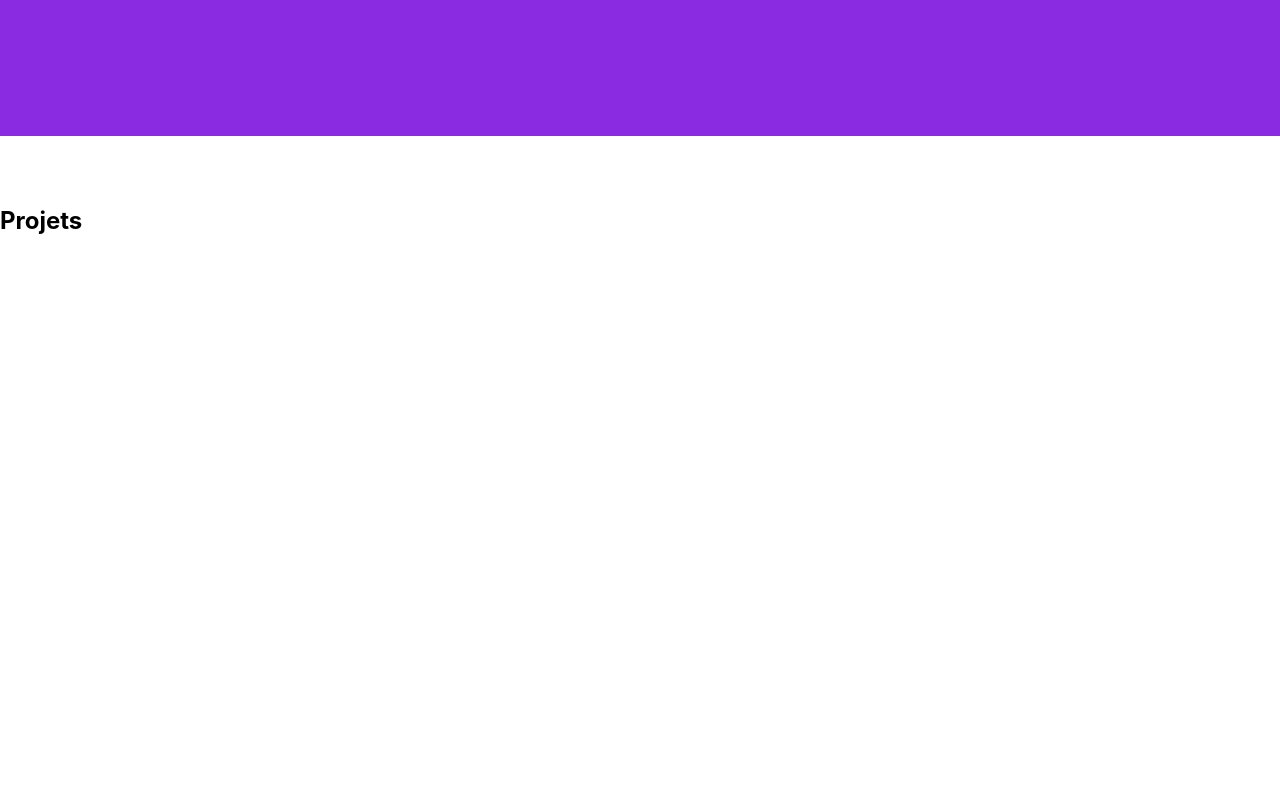
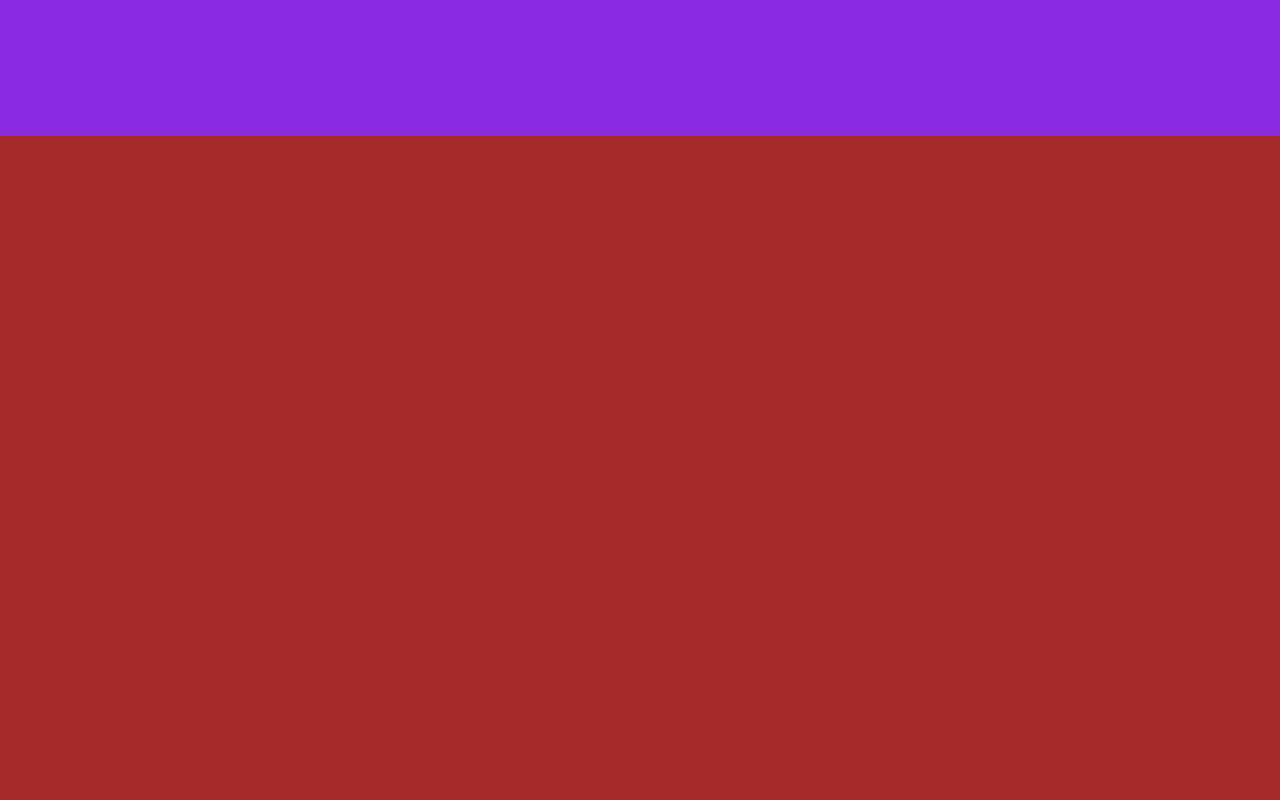
Before and after one commit to AnotheerDev/mon-portfolio, a React (Create React App) app: page / in a window 1280 px wide. Shown: the part 800-1600 px from the top of the page. Built offline with nearby package versions, Linux system fonts and the light colour scheme; a web font is replaced by a local one.

Commit message:
Remove unnecessary heading and update styles in Projects component

```diff
--- a/src/components/Projects/Projects.jsx
+++ b/src/components/Projects/Projects.jsx
@@ -5,7 +5,6 @@ import './projects.css';
 const Projects = () => {
     return (
         <section id="projects">
-            <h1>Projets</h1>
             {/* Ici, vous pouvez ajouter des cartes de projet, des images, des descriptions, etc. */}
         </section>
     );
--- a/src/components/Projects/projects.css
+++ b/src/components/Projects/projects.css
@@ -1,6 +1,7 @@
 /* projects.css */
 #projects {
   /* Styles pour la section projets */
-  padding: 50px 0;
+  /* padding: 50px 0; */
   height: 100vh;
+  background-color: brown;
 }
```
